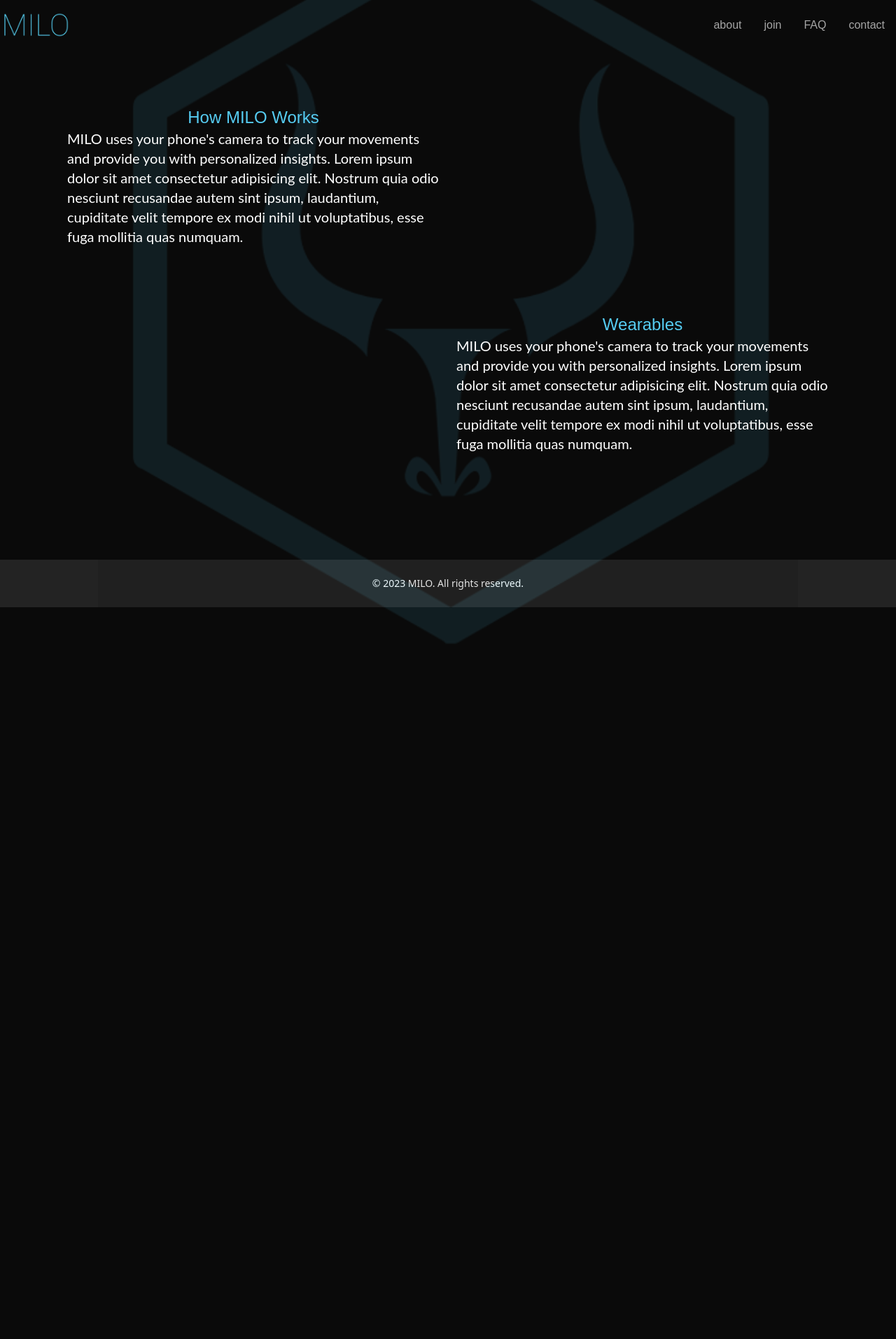
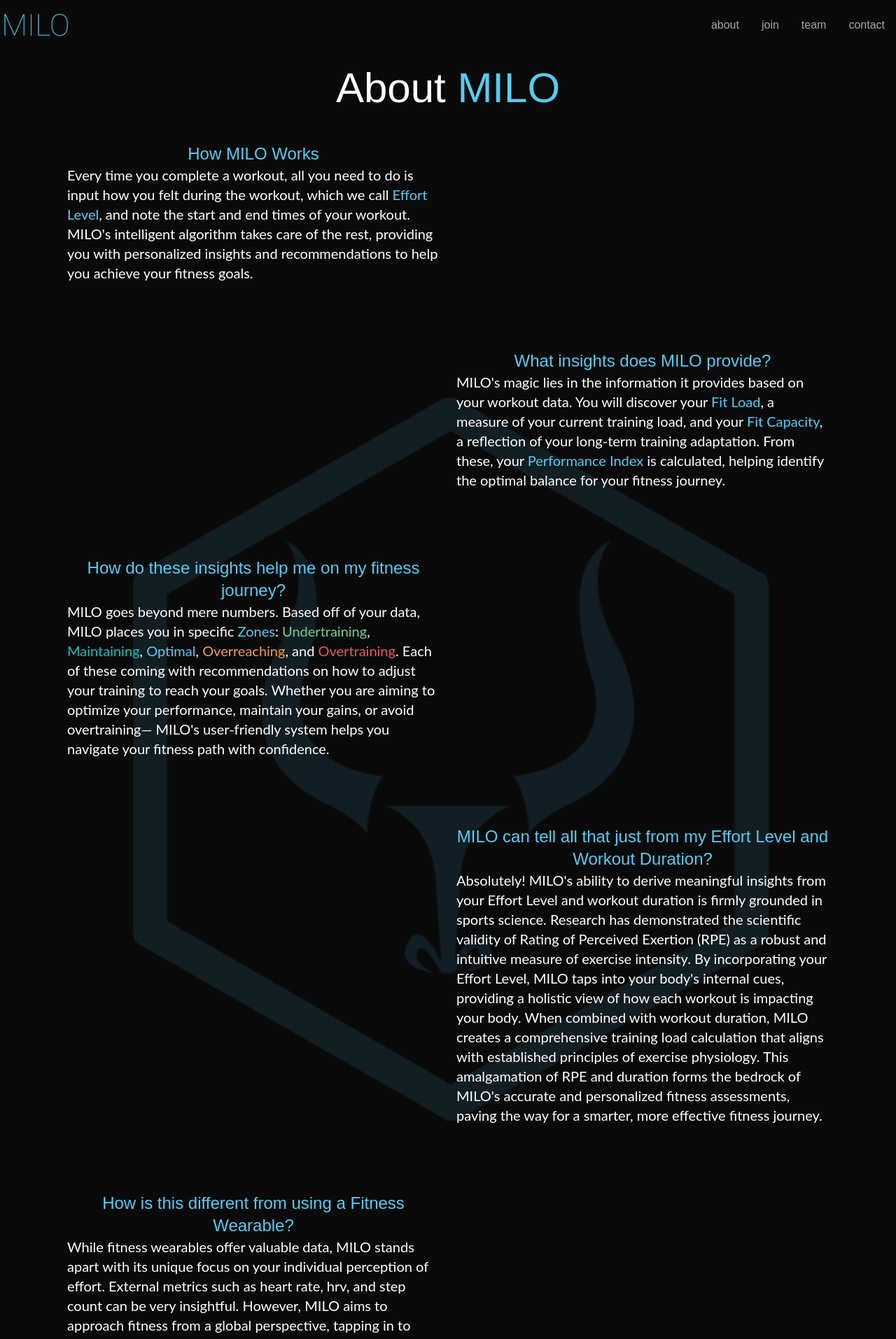
Before and after one commit to scoops52/MILOWebsite, a Next.js app: page /about in a window 1280 px wide. Shown: the top 1914 px of the page at 70% size. Before the commit the page ends 937 px from the top, so only its background shows below. Built offline with nearby package versions, Linux system fonts and the light colour scheme.

Commit message:
first commit

```diff
--- a/app/about/page.tsx
+++ b/app/about/page.tsx
@@ -15,13 +15,16 @@ function page() {
           quality={100}
         />
       </div>
+      <h1 className="text-6xl font-raleway text-white text-center">
+        About <span className="text-lightBlue">MILO</span>
+      </h1>
       <div className="container mx-auto grid md:grid-cols-2 gap-6 my-12">
         <div className="flex flex-col justify-center z-10">
           <h2 className="text-2xl font-raleway text-lightBlue text-center">
             How MILO Works
           </h2>
           <p className="text-xl text-white font-lato">
-      MILO uses your phone's camera to track your movements and provide you with personalized insights. Lorem ipsum dolor sit amet consectetur adipisicing elit. Nostrum quia odio nesciunt recusandae autem sint ipsum, laudantium, cupiditate velit tempore ex modi nihil ut voluptatibus, esse fuga mollitia quas numquam.
+            Every time you complete a workout, all you need to do is input how you felt during the workout, which we call <span className="text-lightBlue">Effort Level</span>, and note the start and end times of your workout. MILO's intelligent algorithm takes care of the rest, providing you with personalized insights and recommendations to help you achieve your fitness goals.
           </p>
         </div>
       </div>
@@ -29,14 +32,46 @@ function page() {
       <div className="container mx-auto grid md:grid-cols-2 gap-6 my-12">
         <div className="flex flex-col justify-center z-10 md:col-start-2">
           <h2 className="text-2xl font-raleway text-lightBlue text-center">
-      Wearables
+            What insights does MILO provide?
           </h2>
           <p className="text-xl text-white font-lato">
-      MILO uses your phone's camera to track your movements and provide you with personalized insights. Lorem ipsum dolor sit amet consectetur adipisicing elit. Nostrum quia odio nesciunt recusandae autem sint ipsum, laudantium, cupiditate velit tempore ex modi nihil ut voluptatibus, esse fuga mollitia quas numquam.
+            MILO's magic lies in the information it provides based on your workout data. You will discover your <span className="text-lightBlue">Fit Load</span>, a measure of your current training load, and your <span className="text-lightBlue">Fit Capacity</span>, a reflection of your long-term training adaptation. From these, your <span className="text-lightBlue">Performance Index</span> is calculated, helping identify the optimal balance for your fitness journey.
           </p>
         </div>
       </div>
 
+      <div className="container mx-auto grid md:grid-cols-2 gap-6 my-12">
+        <div className="flex flex-col justify-center z-10 md:col-start-1">
+          <h2 className="text-2xl font-raleway text-lightBlue text-center">
+            How do these insights help me on my fitness journey?
+          </h2>
+          <p className="text-xl text-white font-lato">
+            MILO goes beyond mere numbers. Based off of your data, MILO places you in specific  <span className="text-lightBlue">Zones</span>: <span className="text-green">Undertraining</span>, <span className="text-cyan">Maintaining</span>, <span className="text-lightBlue">Optimal</span>, <span className="text-orange">Overreaching</span>, and <span className="text-red">Overtraining</span>. Each of these coming with recommendations on how to adjust your training to reach your goals. Whether you are aiming to optimize your performance, maintain your gains, or avoid overtraining— MILO's user-friendly system helps you navigate your fitness path with confidence.
+          </p>
+        </div>
+      </div>
+
+      <div className="container mx-auto grid md:grid-cols-2 gap-6 my-12">
+        <div className="flex flex-col justify-center z-10 md:col-start-2">
+          <h2 className="text-2xl font-raleway text-lightBlue text-center">
+            MILO can tell all that just from my Effort Level and Workout Duration?
+          </h2>
+          <p className="text-xl text-white font-lato">
+          Absolutely! MILO's ability to derive meaningful insights from your Effort Level and workout duration is firmly grounded in sports science. Research has demonstrated the scientific validity of Rating of Perceived Exertion (RPE) as a robust and intuitive measure of exercise intensity. By incorporating your Effort Level, MILO taps into your body's internal cues, providing a holistic view of how each workout is impacting your body. When combined with workout duration, MILO creates a comprehensive training load calculation that aligns with established principles of exercise physiology. This amalgamation of RPE and duration forms the bedrock of MILO's accurate and personalized fitness assessments, paving the way for a smarter, more effective fitness journey.
+          </p>
+        </div>
+      </div>
+
+      <div className="container mx-auto grid md:grid-cols-2 gap-6 my-12">
+        <div className="flex flex-col justify-center z-10 md:col-start-1">
+          <h2 className="text-2xl font-raleway text-lightBlue text-center">
+            How is this different from using a Fitness Wearable?
+          </h2>
+          <p className="text-xl text-white font-lato">
+          While fitness wearables offer valuable data, MILO stands apart with its unique focus on your individual perception of effort.  External metrics such as heart rate, hrv, and step count can be very insightful. However, MILO aims to approach fitness from a global perspective, tapping in to your own internal feedback system. This personalized approach captures the nuances of your workout intensity, accounting for factors such as fatigue, motivation, and additional stressors.
+          </p>
+        </div>
+      </div>
     </main>
   );
 }
--- a/app/components/Header.tsx
+++ b/app/components/Header.tsx
@@ -8,7 +8,7 @@ function Header() {
   const [isOpen, setIsOpen] = useState(false);
   const [isTransparent, setIsTransparent] = useState(false);
   const toggleMenu = () => setIsOpen(!isOpen);
-  const navItems = ["about", "join", "FAQ", "contact"]
+  const navItems = ["about", "join", "team", "contact"]
 
   const handleScroll = (e: React.MouseEvent<HTMLAnchorElement, MouseEvent>) => {
     e.preventDefault();
--- a/app/page.tsx
+++ b/app/page.tsx
@@ -73,7 +73,7 @@ export default function Home() {
             className="w-full max-w-xs py-2 px-4 m-1 rounded-md"
           />
           <button type="submit" className="bg-lightBlue hover:opacity-50 w-1/3 text-white font-lato py-2 px-4 rounded-md">
-            Join
+            Request Access
           </button>
 
         </div>
```
Lines whose indentation alone changed are shown as unchanged.
